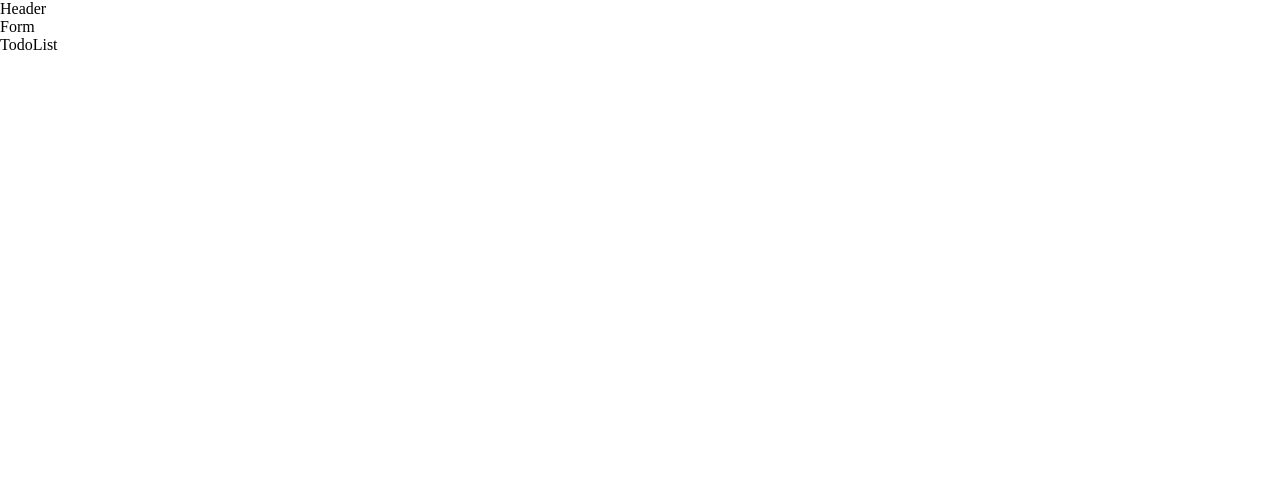
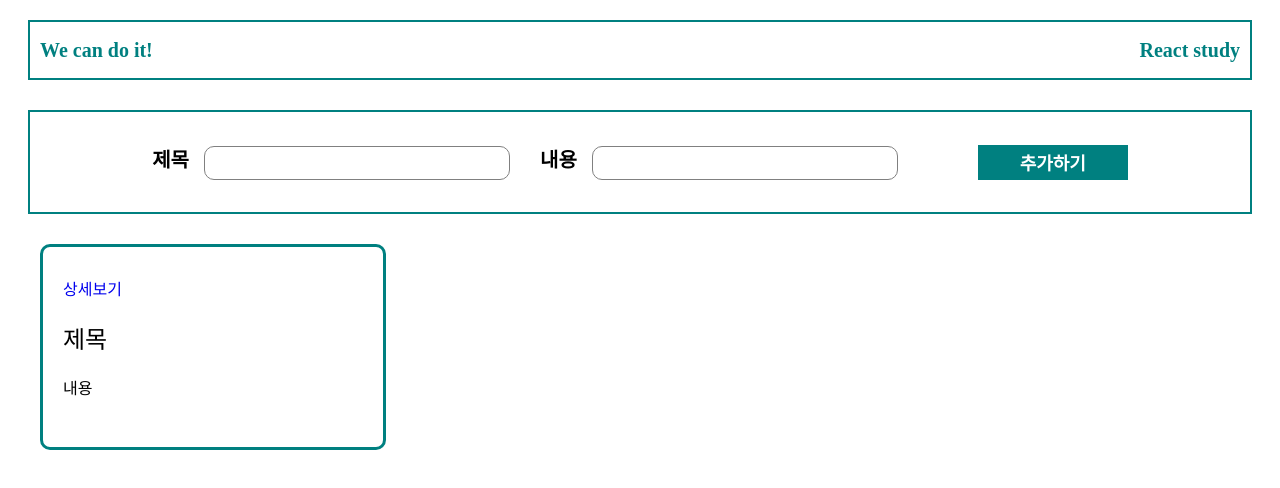
Before and after one commit to cho3080/week5-homework, a React (Create React App) app: page / in a window 1280 px wide. Shown: the top 488 px of the page. Built offline with nearby package versions, Linux system fonts and the light colour scheme.

Commit message:
투두 C&R UI 작업 완료

```diff
--- a/src/components/Form.jsx
+++ b/src/components/Form.jsx
@@ -1,9 +1,76 @@
-import React from 'react'
+import React, { useState } from "react";
+import styled from "styled-components";
 
 const Form = () => {
+  const [title, setTitle] = useState("");
+  const [body, setBody] = useState("");
+
+  const addSubmitHandler = (e) => {
+    e.preventDefault()
+  };
+
   return (
-    <div>Form</div>
-  )
-}
+    <FormBox>
+      <CreateForm onSubmit={addSubmitHandler}>
+        <InputBox>
+          <label>
+            <StSpan>제목</StSpan>
+            <StInput type="text" name="title" value={title} onChange={(e)=>setTitle(e.target.value)}/>
+          </label>
+        </InputBox>
+        <InputBox>
+          <label>
+            <StSpan>내용</StSpan>
+            <StInput type="text" name="content" value={body} onChange={(e)=>setBody(e.target.value)}/>
+          </label>
+        </InputBox>
+        <StButton>추가하기</StButton>
+      </CreateForm>
+    </FormBox>
+  );
+};
 
-export default Form
+export default Form;
+
+const FormBox = styled.div`
+  width: 1220px;
+  height: 100px;
+  margin-top: 30px;
+  border: 2px solid #008080;
+  display: flex;
+  justify-content: space-around;
+  font-size: 20px;
+`;
+
+const CreateForm = styled.form`
+  display: flex;
+  align-items: center;
+`;
+
+const InputBox = styled.div`
+  margin-right: 30px;
+`;
+
+const StSpan = styled.span`
+  font-weight: 600;
+  margin-right: 15px;
+`;
+
+const StInput = styled.input`
+  width: 300px;
+  height: 30px;
+  border-radius: 10px;
+  border: 1px solid #808080;
+`;
+
+const StButton = styled.button`
+  width: 150px;
+  height: 35px;
+  font-size: 18px;
+  font-weight: 600;
+  border: 2px solid #008080;
+  background-color: #008080;
+  color: white;
+  margin-left: 50px;
+  cursor: pointer;
+`;
--- a/src/components/Header.jsx
+++ b/src/components/Header.jsx
@@ -1,9 +1,28 @@
-import React from 'react'
+import React from "react";
+import styled from "styled-components";
 
 const Header = () => {
   return (
-    <div>Header</div>
-  )
-}
+    <MainHeader>
+      <div>We can do it!</div>
+      <div>React study</div>
+    </MainHeader>
+  );
+};
 
-export default Header
+export default Header;
+
+const MainHeader = styled.div`
+  height: 56px;
+  display: flex;
+  align-items: center;
+  align-content: center;
+  justify-content: space-between;
+  font-size: 20px;
+  font-weight: 600;
+  color: #008080;
+  width: 1200px;
+  margin-top: 20px;
+  padding: 0 10px 0 10px;
+  border: 2px solid #008080;
+`;
--- a/src/components/TodoList.jsx
+++ b/src/components/TodoList.jsx
@@ -1,7 +1,18 @@
 import React from "react";
+import styled from "styled-components";
+import TodoCard from "../elements/TodoCard";
 
 const TodoList = () => {
-  return <div>TodoList</div>;
+  return (
+    <ListWrap>
+      <TodoCard />
+    </ListWrap>
+  );
 };
 
 export default TodoList;
+
+const ListWrap = styled.div`
+  margin-top: 20px;
+  width: 1200px;
+`;
--- a/src/elements/TodoCard.jsx
+++ b/src/elements/TodoCard.jsx
@@ -1,9 +1,56 @@
-import React from 'react'
+import React from "react";
+import { Link } from "react-router-dom";
+import styled from "styled-components";
 
 const TodoCard = () => {
   return (
-    <div>TodoCard</div>
-  )
-}
+    <CardBox>
+      <StLink to={`detail`}>
+        <DetailLink>상세보기</DetailLink>
+      </StLink>
+      <Content>
+        <TitleSpan>제목</TitleSpan>
+        <ContentSpan>내용</ContentSpan>
+      </Content>
+    </CardBox>
+  );
+};
 
-export default TodoCard
+export default TodoCard;
+
+const CardBox = styled.div`
+  display: flex;
+  justify-content: center;
+  flex-direction: column;
+  width: 340px;
+  height: 200px;
+  border: 3px solid #008080;
+  border-radius: 10px;
+  margin: 10px 0 20px 0;
+`;
+
+const StLink = styled(Link)`
+  text-decoration: none;
+`;
+
+const DetailLink = styled.div`
+  font-size: 16px;
+  margin: 0 0 20px 20px;
+`;
+
+const Content = styled.div`
+  display: flex;
+  justify-content: center;
+  flex-direction: column;
+`;
+
+const TitleSpan = styled.span`
+  font-size: 24px;
+  margin: 0 0 20px 20px;
+`;
+
+const ContentSpan = styled.span`
+  font-size: 16px;
+  font-weight: 400;
+  margin: 0 0 20px 20px;
+`;
--- a/src/page/Detail.jsx
+++ b/src/page/Detail.jsx
@@ -1,13 +1,20 @@
-import React from 'react'
-import Header from '../components/Header'
+import React from "react";
+import Header from "../components/Header";
+import styled from "styled-components";
 
 const Detail = () => {
   return (
-    <>
-    <Header />
-    <div>디테일 페이지 입니다</div>
-    </>
-  )
-}
+    <Wrapper>
+      <Header />
+      <div>디테일 페이지 입니다</div>
+    </Wrapper>
+  );
+};
 
-export default Detail
+export default Detail;
+
+const Wrapper = styled.div`
+  display: flex;
+  align-items: center;
+  flex-direction: column;
+`;
--- a/src/page/Home.jsx
+++ b/src/page/Home.jsx
@@ -2,15 +2,23 @@ import React from "react";
 import Header from "../components/Header";
 import Form from "../components/Form";
 import TodoList from "../components/TodoList";
+import styled from "styled-components";
 
 const Home = () => {
   return (
     <>
-      <Header />
-      <Form />
-      <TodoList />
+      <Wrapper>
+        <Header />
+        <Form />
+        <TodoList />
+      </Wrapper>
     </>
   );
 };
 
 export default Home;
+const Wrapper = styled.div`
+  display: flex;
+  align-items: center;
+  flex-direction: column;
+`;
--- a/src/page/TodoUpdate.jsx
+++ b/src/page/TodoUpdate.jsx
@@ -1,11 +1,20 @@
-import React from 'react'
+import React from "react";
+import Header from "../components/Header";
+import styled from "styled-components";
 
 const TodoUpdate = () => {
   return (
-    <>
-    <div>투두 수정 페이지 입니다.</div>
-    </>
-  )
-}
+    <Wrapper>
+      <Header />
+      <div>투두 수정 페이지 입니다.</div>
+    </Wrapper>
+  );
+};
 
-export default TodoUpdate
+export default TodoUpdate;
+
+const Wrapper = styled.div`
+  display: flex;
+  align-items: center;
+  flex-direction: column;
+`;
--- a/src/redux/config/configStore.js
+++ b/src/redux/config/configStore.js
@@ -1,8 +1,8 @@
 import { configureStore } from "@reduxjs/toolkit";
-import todos from "../modules/todoSlice";
+import todoReducer from "../modules/todoSlice";
 
 const store = configureStore({
-  reducer: { todos },
+  reducer: { todos: todoReducer },
 });
 
 export default store;
--- a/src/redux/modules/todoSlice.js
+++ b/src/redux/modules/todoSlice.js
@@ -1,19 +1,19 @@
 import { createSlice } from "@reduxjs/toolkit";
 
 const initialState = {
-  todos: [{ id: "", title: "", content: "", comment: [] }],
+  todos: [{ id: "", title: "", body: "", comment: [] }],
 };
 
 const todoSlice = createSlice({
   name: "todos",
   initialState,
   reducers: {
-    addTodos: (state, action) => {},
-
-    deleteTodos: (state, action) => {},
+    addTodo: (state, action) => {
+      state.value = state.value + action.payload;
+    },
   },
 });
 
-export const { addTodos, deleteTodos } = todoSlice.actions;
+export const { addTodo } = todoSlice.actions;
 
 export default todoSlice.reducer;
```
